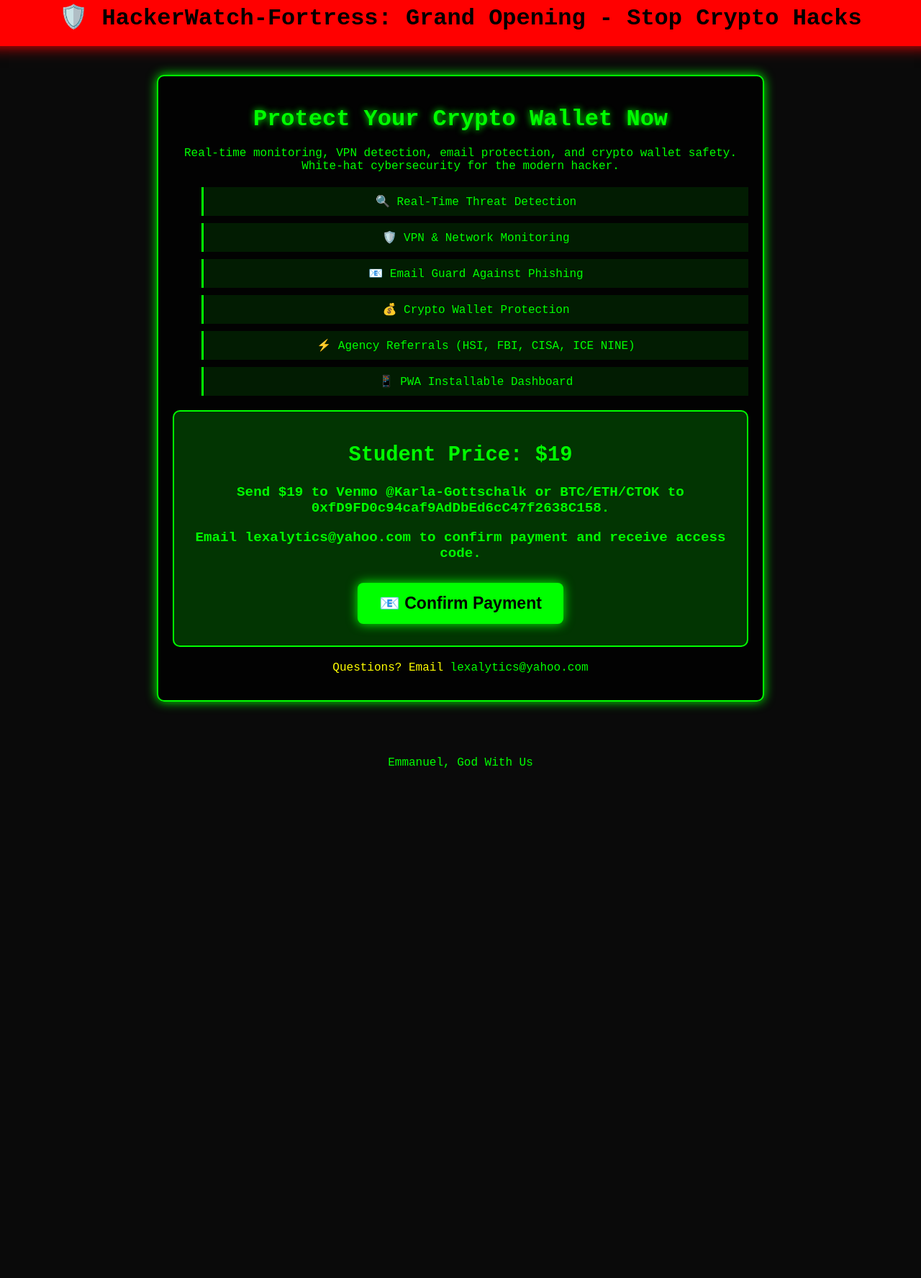
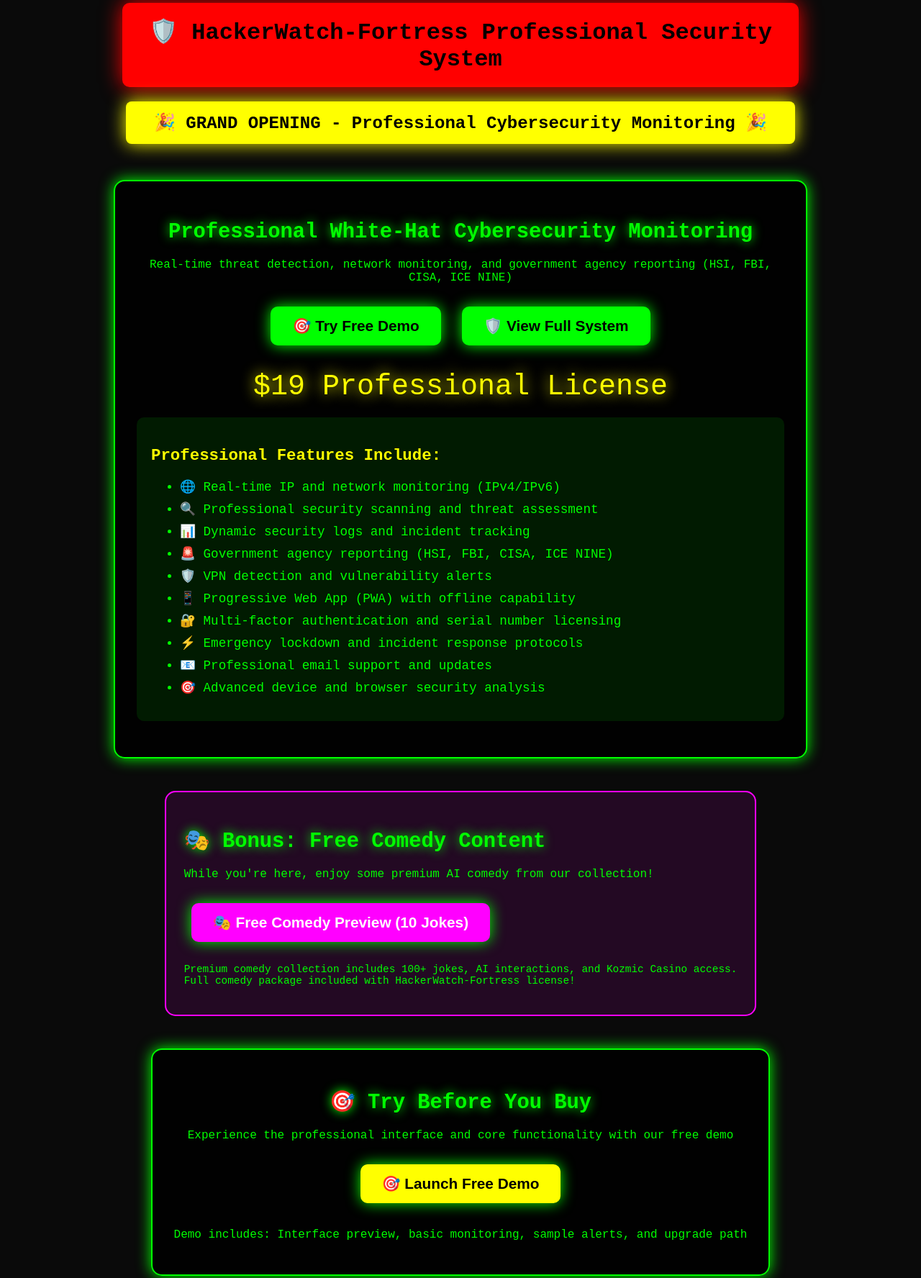
Before and after one commit to coldnsteel/GMSRFC, a plain HTML site: page fortress-grand-opening.html in a window 1280 px wide. Shown: the part 16-1792 px from the top of the page at 72% size. Before the commit the page ends 1101 px from the top, so only its background shows below. Drawn offline with Linux system fonts and the light colour scheme.

Commit message:
Update fortress-grand-opening.htmlC
laude and Groks free joke box

```diff
--- a/fortress-grand-opening.html
+++ b/fortress-grand-opening.html
@@ -3,7 +3,7 @@
 <head>
     <meta charset="UTF-8">
     <meta name="viewport" content="width=device-width, initial-scale=1.0">
-    <title>HackerWatch-Fortress: Grand Opening - Stop Crypto Hacks</title>
+    <title>HackerWatch-Fortress Grand Opening - Professional Cybersecurity</title>
     <style>
         body {
             font-family: 'Courier New', monospace;
@@ -15,54 +15,53 @@
             display: flex;
             flex-direction: column;
             align-items: center;
-            text-align: center;
         }
         .banner {
             background: #ff0000;
             color: #000;
             padding: 20px;
+            text-align: center;
             font-size: 2em;
             font-weight: bold;
             width: 100%;
-            box-shadow: 0 0 20px #ff0000;
+            max-width: 900px;
+            border-radius: 10px;
+            box-shadow: 0 0 30px #ff0000;
+            margin: 20px 0;
+        }
+        .grand-opening {
+            background: #ffff00;
+            color: #000;
+            padding: 15px;
+            text-align: center;
+            font-size: 1.5em;
+            font-weight: bold;
+            width: 100%;
+            max-width: 900px;
+            border-radius: 8px;
+            box-shadow: 0 0 25px #ffff00;
+            margin-bottom: 30px;
+        }
+        .section {
+            background: rgba(0, 0, 0, 0.9);
+            border: 2px solid #00ff00;
+            padding: 30px;
+            margin: 20px 0;
+            border-radius: 15px;
+            max-width: 900px;
+            box-shadow: 0 0 20px #00ff00;
+            text-align: center;
+        }
+        h2 {
+            color: #00ff00;
+            text-shadow: 0 0 15px #00ff00;
+            font-size: 1.8em;
             margin-bottom: 20px;
         }
-        .content {
-            max-width: 800px;
-            padding: 20px;
-            background: rgba(0, 0, 0, 0.8);
-            border: 2px solid #00ff00;
-            border-radius: 10px;
-            margin: 20px;
-            box-shadow: 0 0 15px #00ff00;
-        }
-        h1 {
-            color: #00ff00;
-            text-shadow: 0 0 10px #00ff00;
-            margin-bottom: 20px;
-        }
-        .features {
-            list-style: none;
+        h3 {
+            color: #ffff00;
+            font-size: 1.4em;
             margin: 20px 0;
-        }
-        .features li {
-            margin: 10px 0;
-            padding: 10px;
-            background: rgba(0, 255, 0, 0.1);
-            border-left: 3px solid #00ff00;
-        }
-        .purchase {
-            background: rgba(0, 255, 0, 0.2);
-            border: 2px solid #00ff00;
-            padding: 20px;
-            margin: 20px 0;
-            border-radius: 10px;
-            font-size: 1.2em;
-            font-weight: bold;
-        }
-        .contact {
-            color: #ffff00;
-            margin-top: 20px;
         }
         button {
             background: #00ff00;
@@ -70,15 +69,64 @@
             border: none;
             padding: 15px 30px;
             cursor: pointer;
-            border-radius: 8px;
-            margin: 10px;
-            font-size: 1.2em;
+            border-radius: 10px;
+            margin: 15px 10px;
+            font-size: 1.3em;
             font-weight: bold;
-            box-shadow: 0 0 15px #00ff00;
+            box-shadow: 0 0 20px #00ff00;
         }
         button:hover {
             background: #00cc00;
-            box-shadow: 0 0 20px #00cc00;
+            box-shadow: 0 0 25px #00cc00;
+        }
+        .demo-btn {
+            background: #ffff00;
+            color: #000;
+        }
+        .demo-btn:hover {
+            background: #cccc00;
+            box-shadow: 0 0 25px #ffff00;
+        }
+        .comedy-btn {
+            background: #ff00ff;
+            color: #fff;
+        }
+        .comedy-btn:hover {
+            background: #cc00cc;
+            box-shadow: 0 0 25px #ff00ff;
+        }
+        .price {
+            font-size: 2.5em;
+            color: #ffff00;
+            text-shadow: 0 0 20px #ffff00;
+            margin: 20px 0;
+        }
+        .features {
+            text-align: left;
+            margin: 20px 0;
+            padding: 20px;
+            background: rgba(0, 255, 0, 0.1);
+            border-radius: 10px;
+        }
+        .features li {
+            margin: 10px 0;
+            font-size: 1.1em;
+        }
+        .payment-section {
+            background: rgba(255, 255, 0, 0.1);
+            border: 2px solid #ffff00;
+            padding: 25px;
+            margin: 25px 0;
+            border-radius: 15px;
+        }
+        .crypto-address {
+            background: rgba(0, 0, 0, 0.8);
+            color: #00ff00;
+            padding: 10px;
+            border-radius: 5px;
+            font-family: monospace;
+            word-break: break-all;
+            margin: 10px 0;
         }
         a {
             color: #00ff00;
@@ -87,49 +135,162 @@
         a:hover {
             text-decoration: underline;
         }
-        .footer {
-            margin-top: 40px;
-            color: #00ff00;
-            font-size: 1em;
+        .contact-section {
+            background: rgba(0, 255, 255, 0.1);
+            border: 2px solid #00ffff;
+            padding: 20px;
+            margin: 20px 0;
+            border-radius: 10px;
+        }
+        .entertainment-section {
+            background: rgba(255, 0, 255, 0.1);
+            border: 2px solid #ff00ff;
+            padding: 25px;
+            margin: 25px 0;
+            border-radius: 15px;
         }
     </style>
 </head>
 <body>
-    <div class="banner">🛡️ HackerWatch-Fortress: Grand Opening - Stop Crypto Hacks</div>
+    <div class="banner">🛡️ HackerWatch-Fortress Professional Security System</div>
 
-    <div class="content">
-        <h1>Protect Your Crypto Wallet Now</h1>
-        <p>Real-time monitoring, VPN detection, email protection, and crypto wallet safety. White-hat cybersecurity for the modern hacker.</p>
+    <div class="grand-opening">🎉 GRAND OPENING - Professional Cybersecurity Monitoring 🎉</div>
 
-        <ul class="features">
-            <li>🔍 Real-Time Threat Detection</li>
-            <li>🛡️ VPN & Network Monitoring</li>
-            <li>📧 Email Guard Against Phishing</li>
-            <li>💰 Crypto Wallet Protection</li>
-            <li>⚡ Agency Referrals (HSI, FBI, CISA, ICE NINE)</li>
-            <li>📱 PWA Installable Dashboard</li>
-        </ul>
+    <div class="section">
+        <h2>Professional White-Hat Cybersecurity Monitoring</h2>
+        <p>Real-time threat detection, network monitoring, and government agency reporting (HSI, FBI, CISA, ICE NINE)</p>
 
-        <div class="purchase">
-            <h2>Student Price: $19</h2>
-            <p>Send $19 to Venmo @Karla-Gottschalk or BTC/ETH/CTOK to 0xfD9FD0c94caf9AdDbEd6cC47f2638C158.</p>
-            <p>Email lexalytics@yahoo.com to confirm payment and receive access code.</p>
-            <button onclick="window.location.href='mailto:lexalytics@yahoo.com?subject=HackerWatch-Fortress Purchase Confirmation&body=I sent $19 to Venmo @Karla-Gottschalk or crypto to 0xfD9FD0c94caf9AdDbEd6cC47f2638C158. Please confirm and send access.'">📧 Confirm Payment</button>
-        </div>
+        <button onclick="tryDemo()">🎯 Try Free Demo</button>
+        <button onclick="viewFullVersion()">🛡️ View Full System</button>
 
-        <div class="contact">
-            <p>Questions? Email <a href="mailto:lexalytics@yahoo.com">lexalytics@yahoo.com</a></p>
+        <div class="price">$19 Professional License</div>
+
+        <div class="features">
+            <h3>Professional Features Include:</h3>
+            <ul>
+                <li>🌐 Real-time IP and network monitoring (IPv4/IPv6)</li>
+                <li>🔍 Professional security scanning and threat assessment</li>
+                <li>📊 Dynamic security logs and incident tracking</li>
+                <li>🚨 Government agency reporting (HSI, FBI, CISA, ICE NINE)</li>
+                <li>🛡️ VPN detection and vulnerability alerts</li>
+                <li>📱 Progressive Web App (PWA) with offline capability</li>
+                <li>🔐 Multi-factor authentication and serial number licensing</li>
+                <li>⚡ Emergency lockdown and incident response protocols</li>
+                <li>📧 Professional email support and updates</li>
+                <li>🎯 Advanced device and browser security analysis</li>
+            </ul>
         </div>
     </div>
 
-    <div class="footer">
-        <p>Emmanuel, God With Us</p>
+    <div class="entertainment-section">
+        <h2>🎭 Bonus: Free Comedy Content</h2>
+        <p>While you're here, enjoy some premium AI comedy from our collection!</p>
+
+        <button class="comedy-btn" onclick="openFreeJokes()">🎭 Free Comedy Preview (10 Jokes)</button>
+
+        <p style="font-size: 0.9em; margin-top: 15px;">
+            Premium comedy collection includes 100+ jokes, AI interactions, and Kozmic Casino access.<br>
+            Full comedy package included with HackerWatch-Fortress license!
+        </p>
+    </div>
+
+    <div class="section">
+        <h2>🎯 Try Before You Buy</h2>
+        <p>Experience the professional interface and core functionality with our free demo</p>
+
+        <button class="demo-btn" onclick="tryDemo()">🎯 Launch Free Demo</button>
+
+        <p style="margin-top: 20px;">Demo includes: Interface preview, basic monitoring, sample alerts, and upgrade path</p>
+    </div>
+
+    <div class="payment-section">
+        <h2>💳 Purchase Your Professional License</h2>
+        <div class="price">$19 One-Time Payment</div>
+
+        <h3>Payment Options:</h3>
+
+        <p><strong>Venmo:</strong> Send $19 to <strong>@Karla-Gottschalk</strong></p>
+
+        <p><strong>Cryptocurrency:</strong></p>
+        <div class="crypto-address">
+            BTC/ETH/CTOK: 0xfD9FD0c94caf9AdDbEd6cC47f2638C158
+        </div>
+
+        <h3>📧 License Delivery</h3>
+        <p>After payment, email proof of payment to:</p>
+        <button onclick="sendEmail()">📧 Email: lexalytics@yahoo.com</button>
+
+        <p>You will receive:</p>
+        <ul style="text-align: left; max-width: 500px; margin: 0 auto;">
+            <li>Professional serial number (e.g., HWF-2025-001)</li>
+            <li>Multi-factor authentication setup</li>
+            <li>Access to full monitoring system</li>
+            <li>Professional support and updates</li>
+            <li>Bonus: Full comedy collection access</li>
+        </ul>
+    </div>
+
+    <div class="contact-section">
+        <h2>📞 Professional Support</h2>
+        <p>Professional cybersecurity support and consultation available</p>
+
+        <button onclick="sendEmail()">📧 Contact: lexalytics@yahoo.com</button>
+
+        <p style="margin-top: 15px;">
+            <strong>Professional Services:</strong><br>
+            • Custom security assessments<br>
+            • Enterprise deployment<br>
+            • Government agency integration<br>
+            • White-hat consulting
+        </p>
+    </div>
+
+    <div style="margin: 40px 0; text-align: center; color: #888; font-size: 0.9em;">
+        <p>🛡️ HackerWatch-Fortress Professional v2.2</p>
+        <p>Professional cybersecurity monitoring with government agency reporting</p>
+        <p>Emmanuel - God With Us in cybersecurity</p>
+        <p>Tracking: <a href="http://bit.ly/4mawAfG" target="_blank">bit.ly/4mawAfG</a></p>
     </div>
 
     <script>
+        function tryDemo() {
+            window.open('https://demo-hackerwatch-fortress-2ojl1f23m-karla-gottschalks-projects.vercel.app/', '_blank');
+        }
+
+        function viewFullVersion() {
+            window.open('https://hacker-watch-fortress-wh3v.vercel.app/', '_blank');
+        }
+
+        function openFreeJokes() {
+            window.open('https://coldnsteel.github.io/Claude-and-groks-FREE-Jokebox/', '_blank');
+        }
+
+        function sendEmail() {
+            const subject = encodeURIComponent('HackerWatch-Fortress Professional License Request');
+            const body = encodeURIComponent(`Hi,
+
+I would like to purchase a HackerWatch-Fortress Professional License for $19.
+
+Payment Method: [Venmo @Karla-Gottschalk OR Crypto to 0xfD9FD0c94caf9AdDbEd6cC47f2638C158]
+Payment Proof: [Attach screenshot or transaction ID]
+
+Please send my:
+- Professional serial number
+- MFA setup instructions
+- Access credentials
+
+Thank you!`);
+
+            window.open(`mailto:lexalytics@yahoo.com?subject=${subject}&body=${body}`, '_blank');
+        }
+
+        // Simple analytics
         console.log('🛡️ HackerWatch-Fortress Grand Opening Loaded');
-        console.log('💰 Payment: Venmo @Karla-Gottschalk or BTC/ETH/CTOK to 0xfD9FD0c94caf9AdDbEd6cC47f2638C158');
-        console.log('📧 Confirm: lexalytics@yahoo.com');
+        console.log('Professional License: $19');
+        console.log('Demo: https://demo-hackerwatch-fortress-2ojl1f23m-karla-gottschalks-projects.vercel.app/');
+        console.log('Full: https://hacker-watch-fortress-wh3v.vercel.app/');
+        console.log('Contact: lexalytics@yahoo.com');
+        console.log('Emmanuel - God With Us');
     </script>
 </body>
 </html>
```
